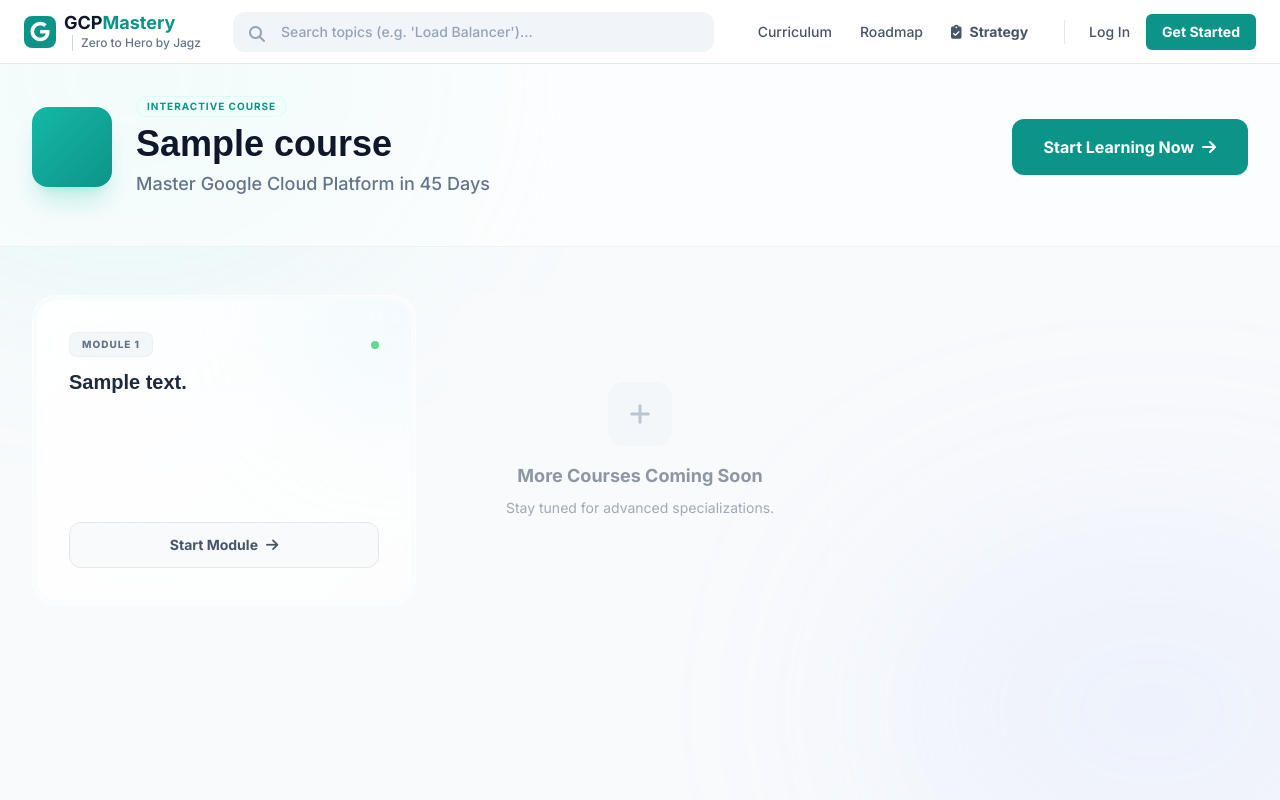
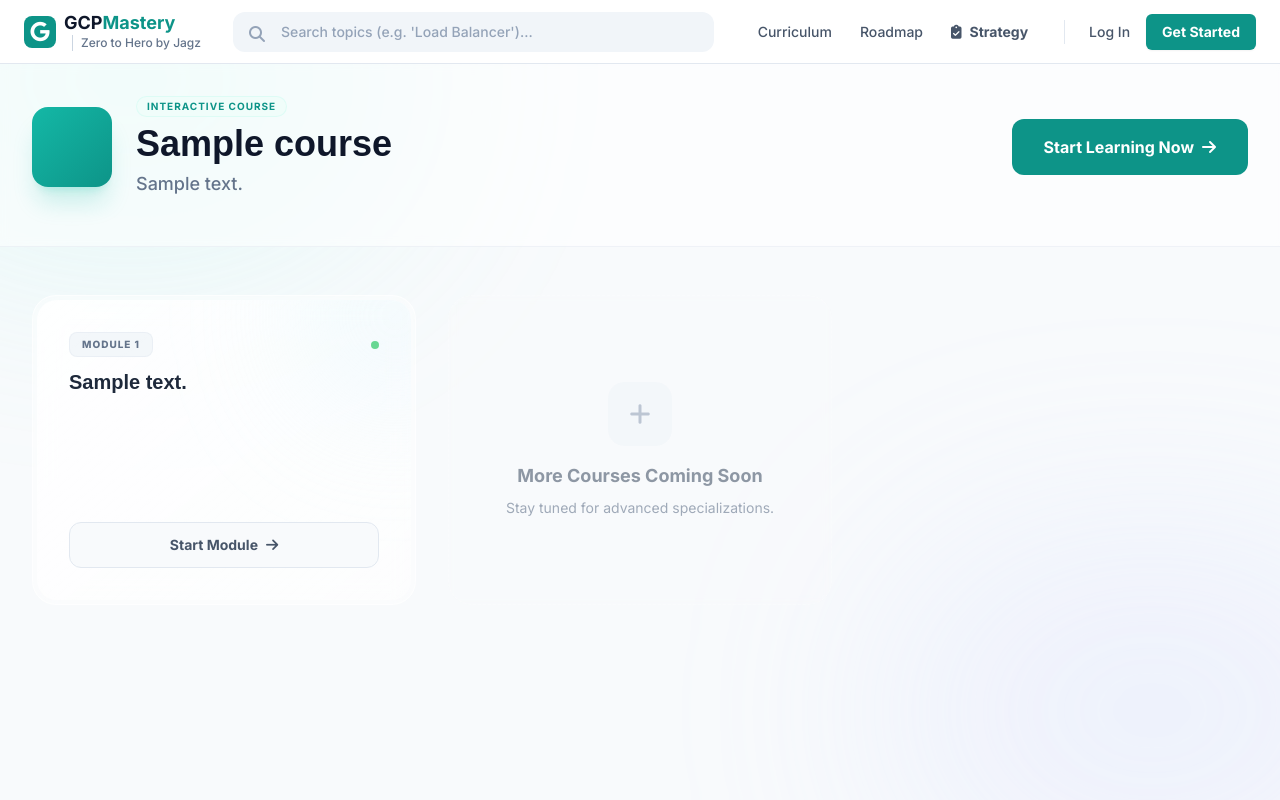
Before and after one commit to jyothivempa/gcp-study-plan, a Django app: page /curriculum/course/sample/ in a window 1280 px wide. Run offline with Django 5.2, Linux system fonts and the light colour scheme; tables that the repository leaves empty hold one stand-in row (values such as "Sample post"); data that the repository does not hold is empty; some libraries are stand-ins or nearby versions.

Commit message:
Auto-commit by GCP Agent

```diff
--- a/templates/course_detail.html
+++ b/templates/course_detail.html
@@ -33,7 +33,7 @@
                         <h1 class="text-4xl font-display font-bold text-slate-900 leading-tight">
                             {{ course.title }}
                         </h1>
-                        <p class="text-slate-500 font-medium mt-1 text-lg">Master Google Cloud Platform in 45 Days</p>
+                        <p class="text-slate-500 font-medium mt-1 text-lg">{{ course.description }}</p>
                     </div>
                 </div>
 
```
